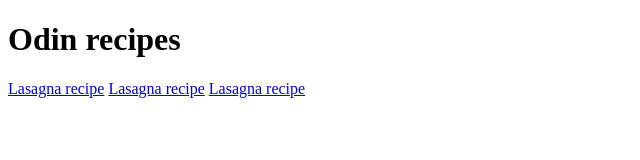
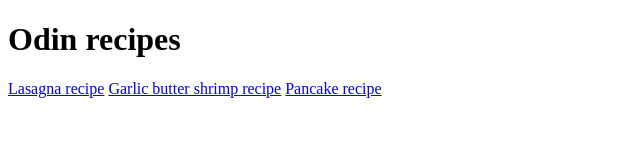
Before and after one commit to rajeevrakoos/odin-recipes, a plain HTML site: page index.html in a window 1280 px wide. Shown: the whole page, without its empty margins (0-640 px from the left). Drawn offline with Linux system fonts and the light colour scheme.

Commit message:
Basic structure is done

```diff
--- a/index.html
+++ b/index.html
@@ -8,7 +8,7 @@
 <body>
     <h1>Odin recipes</h1>
     <a href="recipes/lasagna.html">Lasagna recipe</a>
-    <a href="recipes/garlicbuttershrimp.html">Lasagna recipe</a>
-    <a href="recipes/pancake.html">Lasagna recipe</a>
+    <a href="recipes/garlicbuttershrimp.html">Garlic butter shrimp recipe</a>
+    <a href="recipes/pancake.html">Pancake recipe</a>
 </body>
 </html>
```
